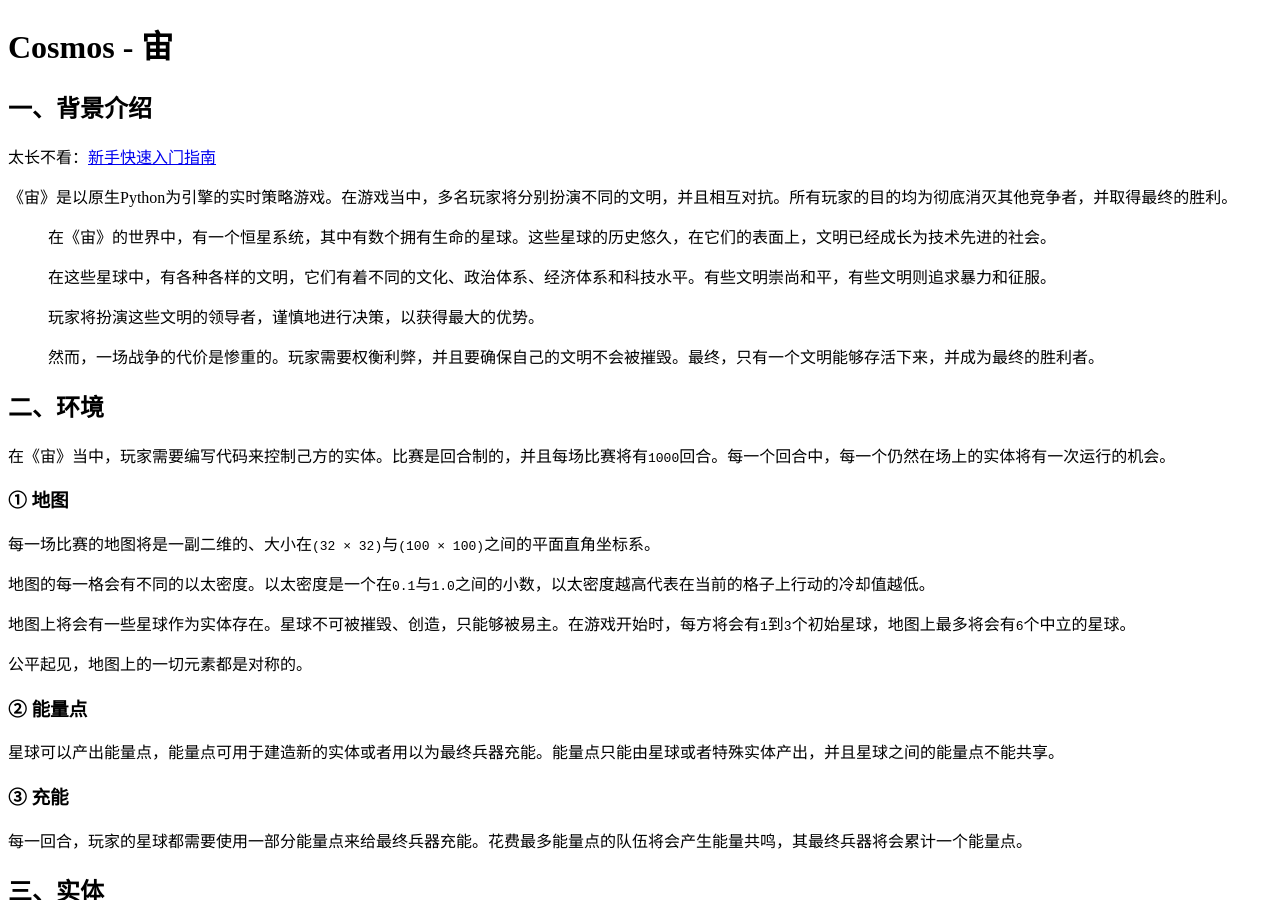
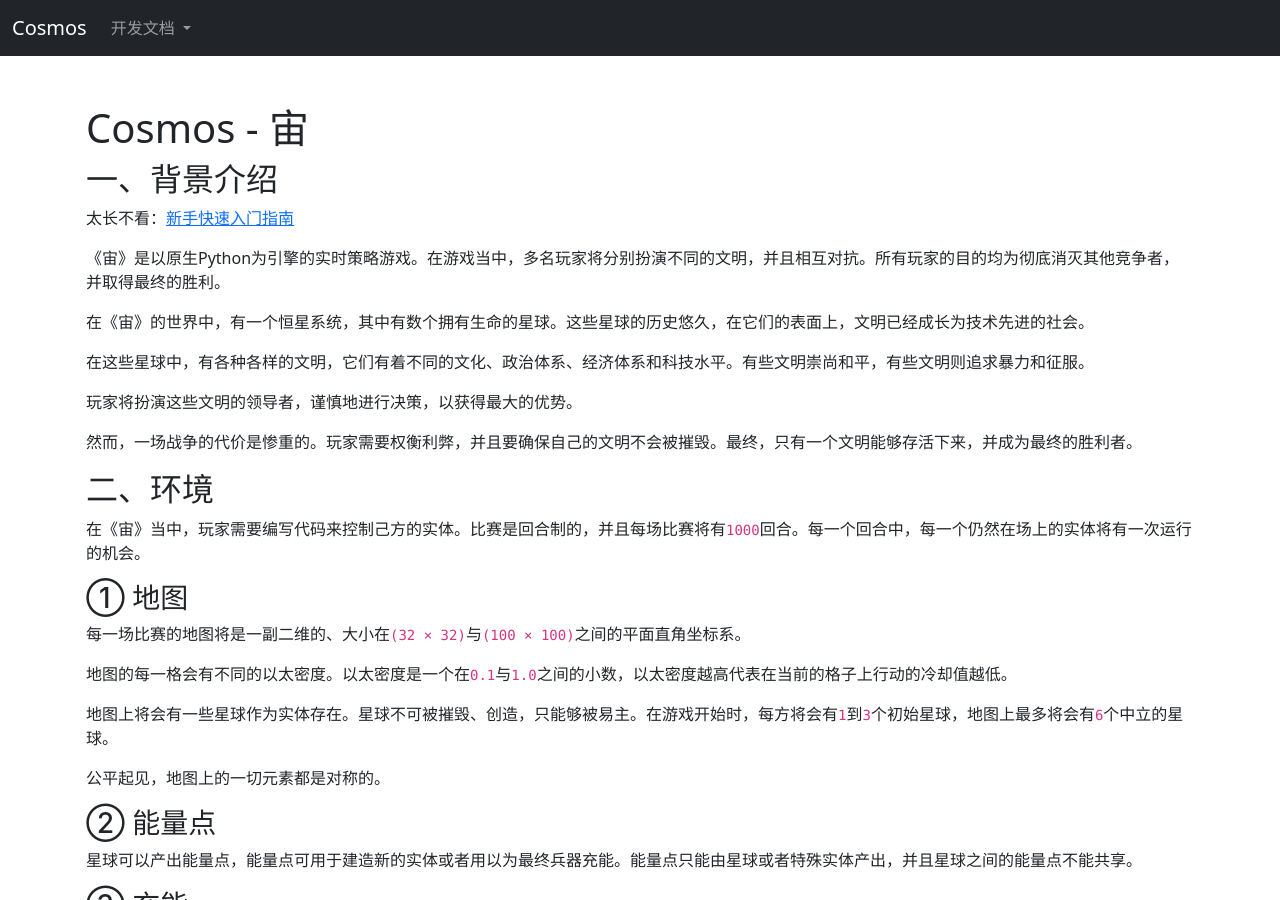
Before and after one commit to NGMAAAYO/Cosmos, a Jekyll site: the page built from README.md, in a window 1280 px wide and 900 px high. Built offline with Jekyll 4.4.1, drawn with Linux system fonts in a browser that asks for light colours; our own code applies the rules of GitHub Pages for plain Markdown files; comment, search, counter and statistics services are not loaded.

Commit message:
update documents

```diff
--- a/_layouts/default.html
+++ b/_layouts/default.html
@@ -1,26 +1,51 @@
-<!doctype html>
+<!DOCTYPE html>
 <html lang="zh">
   <head>
     <meta charset="utf-8">
     <meta http-equiv="X-UA-Compatible" content="IE=edge">
-    <meta name="viewport" content="width=device-width, initial-scale=1">
-    <title>{{ page.title }} | 一些随笔</title>
+    <title>{{ page.title }}</title>
+    <meta name="viewport" content="width=device-width, initial-scale=1, shrink-to-fit=no">
+    <!-- Bootstrap CSS -->
     <link rel="shortcut icon" href="/favicon.ico?" />
     <link rel="bookmark" href="/favicon.ico?" type="image/x-icon"　/>
     <link rel="stylesheet" href="/tutorial/assets/css/style.css?v=202401281506">
     <link rel="stylesheet" href="/tutorial/assets/css/lxgw.css?v=202401281506" />
     <style class="anchorjs"></style>
+    <link href="https://cdn.jsdelivr.net/npm/bootstrap@5.3.0/dist/css/bootstrap.min.css" rel="stylesheet">
   </head>
   <body>
-    <div class="container-lg px-3 my-5 markdown-body">
+    <nav class="navbar navbar-expand-lg navbar-dark bg-dark mb-4">
+      <div class="container-fluid">
+        <a class="navbar-brand" href="/">Cosmos</a>
+        <button class="navbar-toggler" type="button" data-bs-toggle="collapse" data-bs-target="#navbarNav"
+          aria-controls="navbarNav" aria-expanded="false" aria-label="Toggle navigation">
+          <span class="navbar-toggler-icon"></span>
+        </button>
+        <div class="collapse navbar-collapse" id="navbarNav">
+          <ul class="navbar-nav me-auto">
+            <li class="nav-item dropdown ms-auto d-none d-md-block">
+              <a class="nav-link dropdown-toggle" href="#" role="button" data-bs-toggle="dropdown" aria-expanded="false">
+              开发文档
+              </a>
+              <ul class="dropdown-menu dropdown-menu-end">
+                <li><a class="dropdown-item" href="/documents/Controller.html">Controller</a></li>
+                <li><a class="dropdown-item" href="/documents/Direction.html">Direction</a></li>
+                <li><a class="dropdown-item" href="/documents/MapLocation.html">MapLocation</a></li>
+                <li><a class="dropdown-item" href="/documents/EntityType.html">EntityType</a></li>
+                <li><a class="dropdown-item" href="/documents/EntityInfo.html">EntityInfo</a></li>
+                <li><a class="dropdown-item" href="/documents/Team.html">Team</a></li>
+              </ul>
+            </li>
+          </ul>
+        </div>
+      </div>
+    </nav>
+
+    <div class="container container-lg px-3 my-5 markdown-body">
       {{ content }}
-      <hr></hr>
-      <footer>
-        <p style="text-align:center">
-          <a href="./">一些随笔</a> | &copy; 小孩子不懂事写着玩的
-        </p>
-      </footer>
     </div>
+
+    <script src="https://cdn.jsdelivr.net/npm/bootstrap@5.3.0/dist/js/bootstrap.bundle.min.js"></script>
     <script src="https://cdnjs.cloudflare.com/ajax/libs/anchor-js/4.1.0/anchor.min.js" integrity="sha256-lZaRhKri35AyJSypXXs4o6OPFTbTmUoltBbDCbdzegg=" crossorigin="anonymous"></script>
     <script>anchors.add();</script>
   </body>
```
Also changed, not shown: images/ascii.png (deleted), images/icon.png (deleted), images/token_ids.png (deleted), images/tokens.png (deleted).
